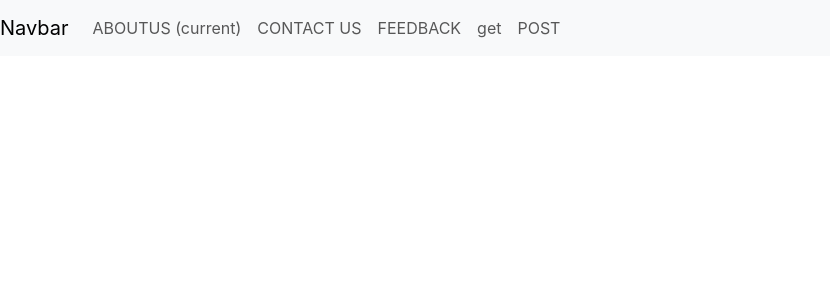
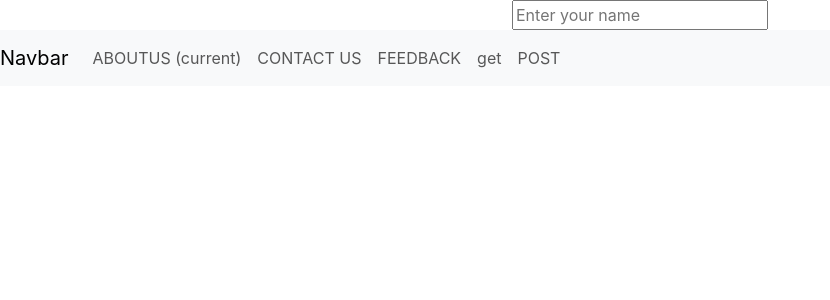
Before and after one commit to samirvithlani/react-weekend-23, a React (Create React App) app: page / in a window 1280 px wide. Shown: the top 300 px of the page, without its empty margins (0-830 px from the left). Built offline with nearby package versions, Linux system fonts and the light colour scheme.

Commit message:
mongo task

```diff
--- a/src/App.js
+++ b/src/App.js
@@ -21,6 +21,7 @@ import { Employee } from "./query/Employee";
 import { RegisterEmployee } from "./query/RegisterEmployee";
 import { Content } from "./context/Content";
 import { AppContext } from "./context/context";
+import { Task1 } from "./Task1";
 
 function App() {
   var x = 4500;
@@ -43,6 +44,7 @@ function App() {
   return (
     <>
       <div className="App">
+        <Task1/>
         {/* <UserNavbar/> */}
         {/* <Employee/>
         <RegisterEmployee/> */}
--- /dev/null
+++ b/src/Task1.js
@@ -0,0 +1,21 @@
+import React, { useEffect, useState } from 'react'
+
+export const Task1 = () => {
+    const [name, setname] = useState(()=>{
+
+        const storedName = localStorage.getItem('name')
+        console.log(storedName)
+        return storedName? JSON.parse(storedName):null
+
+    })
+    useEffect(() => {
+      localStorage.setItem('name', JSON.stringify(name))
+    }, [name])
+
+  return (
+    <div>
+        <input type="text" placeholder="Enter your name" onChange={(e)=>{setname(e.target.value)}} value ={name}/>
+        {name}
+    </div>
+  )
+}
```
Also changed, not shown: mongoq.txt (added), mongotask.txt (added).
